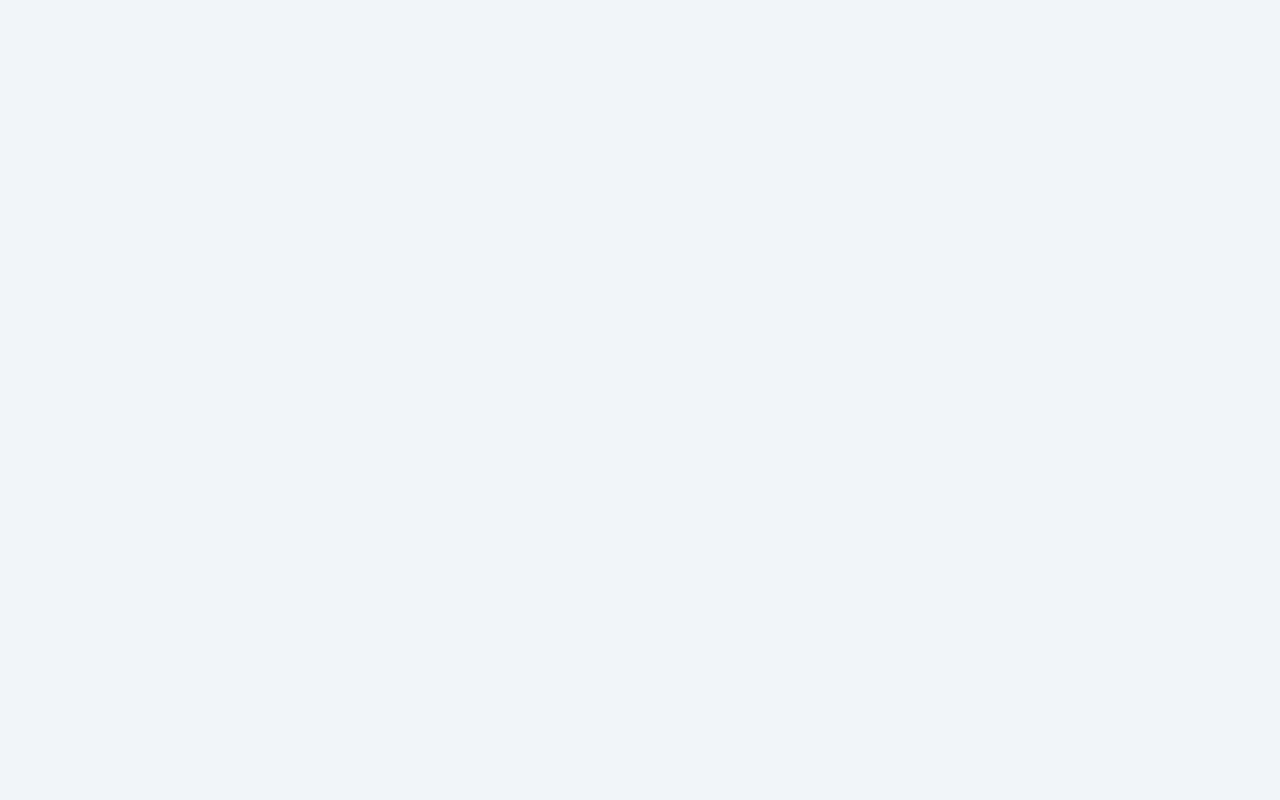
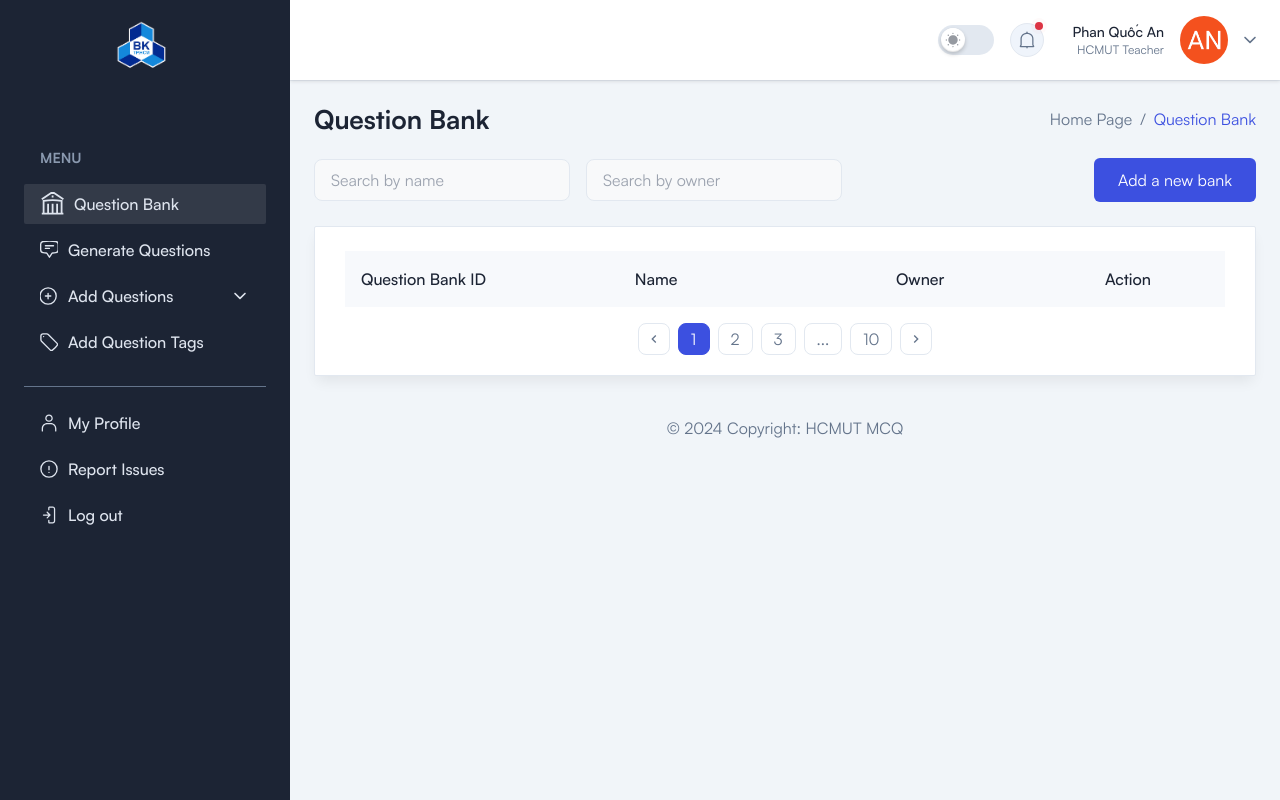
Before and after one commit to QuagHug/mcq_fe, a React (Vite) app: page /question-bank in a window 1280 px wide. Before the commit this address had no page. Built offline with nearby package versions, Linux system fonts and the light colour scheme.

Commit message:
add frontend code

```diff
--- a/src/components/Sidebar.tsx
+++ b/src/components/Sidebar.tsx
@@ -104,8 +104,8 @@ const Sidebar = ({ sidebarOpen, setSidebarOpen }: SidebarProps) => {
               {/* <!-- Menu Item Question Bank --> */}
               <li>
                 <NavLink
-                  to="#"
-                  className={`group relative flex items-center gap-2.5 rounded-sm py-2 px-4 font-medium text-bodydark1 duration-300 ease-in-out hover:bg-graydark dark:hover:bg-meta-4 ${pathname.includes('dashboard') &&
+                  to="/question-bank"
+                  className={`group relative flex items-center gap-2.5 rounded-sm py-2 px-4 font-medium text-bodydark1 duration-300 ease-in-out hover:bg-graydark dark:hover:bg-meta-4 ${pathname.includes('question-bank') &&
                     'bg-graydark dark:bg-meta-4'
                     }`}
                 >
@@ -120,7 +120,7 @@ const Sidebar = ({ sidebarOpen, setSidebarOpen }: SidebarProps) => {
               {/* <!-- Menu Item Generate Question --> */}
               <li>
                 <NavLink
-                  to="#" /*/calendar*/
+                  to="/generate-questions"
                   className={`group relative flex items-center gap-2.5 rounded-sm py-2 px-4 font-medium text-bodydark1 duration-300 ease-in-out hover:bg-graydark dark:hover:bg-meta-4 ${pathname.includes('calendar') &&
                     'bg-graydark dark:bg-meta-4'
                     }`}
--- a/src/pages/Dashboard/HomePage.tsx
+++ b/src/pages/Dashboard/HomePage.tsx
@@ -13,28 +13,33 @@ const ECommerce = () => {
           className="absolute inset-0 w-full h-full object-cover"
         />
         {/* Centered Content Block */}
-        <div className="absolute inset-0 flex items-center justify-center">
+        <div className="absolute inset-0 flex items-center justify-center p-4">
           <div
-            className="bg-black opacity-70 w-[80%] md:w-[60%] h-[400px] rounded-lg flex flex-col items-center justify-center p-6"
+            className="bg-black opacity-70 w-[95%] sm:w-[85%] md:w-[70%] lg:w-[60%]
+            h-auto min-h-[300px] md:h-[400px] rounded-lg flex flex-col items-center
+            justify-center p-4 sm:p-6"
           >
             {/* Heading */}
-            <h2 className="text-3xl font-bold text-white mb-4">
+            <h2 className="text-xl sm:text-2xl md:text-3xl font-bold text-white mb-2 sm:mb-4 text-center">
               Welcome to HCMUT MCQ
             </h2>
             {/* Paragraph */}
-            <p className="text-white text-center mb-6">
+            <p className="text-sm sm:text-base text-white text-center mb-4 sm:mb-6 px-2 sm:px-4">
               Join us to create multiple-choice tests to reinforce student
               knowledge and improve their scores.
             </p>
-            {/* Buttons in a horizontal row */}
-            <div className="flex gap-4">
-              <button className="w-40 px-6 py-3 text-white rounded-lg bg-[#1488DB] hover:bg-[#126fb5]">
+            {/* Buttons in a responsive grid/flex layout */}
+            <div className="flex flex-col sm:flex-row gap-2 sm:gap-4 w-full px-4 sm:px-0 sm:justify-center">
+              <button className="w-full sm:w-40 px-4 sm:px-6 py-2 sm:py-3 text-sm sm:text-base
+                text-white rounded-lg bg-[#1488DB] hover:bg-[#126fb5] transition-colors">
                 View Question
               </button>
-              <button className="w-40 px-6 py-3 text-white rounded-lg bg-[#1488DB] hover:bg-[#126fb5]">
+              <button className="w-full sm:w-40 px-4 sm:px-6 py-2 sm:py-3 text-sm sm:text-base
+                text-white rounded-lg bg-[#1488DB] hover:bg-[#126fb5] transition-colors">
                 Make New Questions
               </button>
-              <button className="w-40 px-6 py-3 text-white rounded-lg bg-[#1488DB] hover:bg-[#126fb5]">
+              <button className="w-full sm:w-40 px-4 sm:px-6 py-2 sm:py-3 text-sm sm:text-base
+                text-white rounded-lg bg-[#1488DB] hover:bg-[#126fb5] transition-colors">
                 Construct Test
               </button>
             </div>
--- /dev/null
+++ b/src/pages/GenerateQuestion.tsx
@@ -0,0 +1,12 @@
+import Breadcrumb from '../components/Breadcrumb';
+
+const GenerateQuestion = () => {
+    return (
+        <div className="space-y-6">
+            <Breadcrumb pageName="Generate Question" />
+
+        </div>
+    );
+};
+
+export default GenerateQuestion;
--- /dev/null
+++ b/src/pages/QuestionBank.tsx
@@ -0,0 +1,89 @@
+import Breadcrumb from '../components/Breadcrumb';
+
+const QuestionBank = () => {
+    return (
+        <div className="space-y-6">
+            <Breadcrumb pageName="Question Bank" />
+
+            <div className="flex flex-col sm:flex-row gap-4 items-center justify-between">
+                <div className="flex gap-4 w-full sm:w-auto">
+                    <input
+                        type="text"
+                        placeholder="Search by name"
+                        className="w-full sm:w-64 rounded-lg border border-stroke bg-[#F8F9FA] px-4 py-2 outline-none focus:border-primary dark:border-strokedark dark:bg-meta-4 dark:focus:border-primary"
+                    />
+                    <input
+                        type="text"
+                        placeholder="Search by owner"
+                        className="w-full sm:w-64 rounded-lg border border-stroke bg-[#F8F9FA] px-4 py-2 outline-none focus:border-primary dark:border-strokedark dark:bg-meta-4 dark:focus:border-primary"
+                    />
+                </div>
+
+                <button className="inline-flex items-center justify-center rounded-md bg-primary px-6 py-2.5 text-white hover:bg-opacity-90">
+                    Add a new bank
+                </button>
+            </div>
+
+            <div className="rounded-sm border border-stroke bg-white px-5 pt-6 pb-2.5 shadow-default dark:border-strokedark dark:bg-boxdark sm:px-7.5 xl:pb-1">
+                <div className="max-w-full overflow-x-auto">
+                    <table className="w-full table-auto">
+                        <thead>
+                            <tr className="bg-gray-2 text-left dark:bg-meta-4">
+                                <th className="min-w-[120px] py-4 px-4 font-medium text-black dark:text-white">
+                                    Question Bank ID
+                                </th>
+                                <th className="min-w-[150px] py-4 px-4 font-medium text-black dark:text-white">
+                                    Name
+                                </th>
+                                <th className="min-w-[120px] py-4 px-4 font-medium text-black dark:text-white">
+                                    Owner
+                                </th>
+                                <th className="py-4 px-4 font-medium text-black dark:text-white">
+                                    Action
+                                </th>
+                            </tr>
+                        </thead>
+                        <tbody>
+                            {/* Add table rows here */}
+                        </tbody>
+                    </table>
+                </div>
+
+
+                <div className="flex justify-center py-4">
+                    <div className="flex items-center gap-2">
+                        <button className="flex h-8 w-8 items-center justify-center rounded-lg border border-stroke hover:border-primary hover:bg-primary hover:text-white dark:border-strokedark">
+                            <svg className="h-4 w-4 fill-current" viewBox="0 0 24 24">
+                                <path d="M15.41 16.59L10.83 12l4.58-4.59L14 6l-6 6 6 6 1.41-1.41z" />
+                            </svg>
+                        </button>
+
+                        <button className="flex h-8 min-w-[32px] items-center justify-center rounded-lg border border-primary bg-primary px-3 text-white">
+                            1
+                        </button>
+                        <button className="flex h-8 min-w-[32px] items-center justify-center rounded-lg border border-stroke hover:border-primary hover:bg-primary hover:text-white dark:border-strokedark px-3">
+                            2
+                        </button>
+                        <button className="flex h-8 min-w-[32px] items-center justify-center rounded-lg border border-stroke hover:border-primary hover:bg-primary hover:text-white dark:border-strokedark px-3">
+                            3
+                        </button>
+                        <button className="flex h-8 min-w-[32px] items-center justify-center rounded-lg border border-stroke hover:border-primary hover:bg-primary hover:text-white dark:border-strokedark px-3">
+                            ...
+                        </button>
+                        <button className="flex h-8 min-w-[32px] items-center justify-center rounded-lg border border-stroke hover:border-primary hover:bg-primary hover:text-white dark:border-strokedark px-3">
+                            10
+                        </button>
+
+                        <button className="flex h-8 w-8 items-center justify-center rounded-lg border border-stroke hover:border-primary hover:bg-primary hover:text-white dark:border-strokedark">
+                            <svg className="h-4 w-4 fill-current" viewBox="0 0 24 24">
+                                <path d="M8.59 16.59L13.17 12 8.59 7.41 10 6l6 6-6 6-1.41-1.41z" />
+                            </svg>
+                        </button>
+                    </div>
+                </div>
+            </div>
+        </div>
+    );
+};
+
+export default QuestionBank;
--- a/src/routes/index.ts
+++ b/src/routes/index.ts
@@ -1,6 +1,8 @@
 import { lazy } from 'react';
 
 const Calendar = lazy(() => import('../pages/Calendar'));
+const QuestionBank = lazy(() => import('../pages/QuestionBank'));
+const GenerateQuestion = lazy(() => import('../pages/GenerateQuestion'));
 const Chart = lazy(() => import('../pages/Chart'));
 const FormElements = lazy(() => import('../pages/Form/FormElements'));
 const FormLayout = lazy(() => import('../pages/Form/FormLayout'));
@@ -12,9 +14,14 @@ const Buttons = lazy(() => import('../pages/UiElements/Buttons'));
 
 const coreRoutes = [
   {
-    path: '/calendar',
-    title: 'Calender',
-    component: Calendar,
+    path: '/question-bank',
+    title: 'Question Bank',
+    component: QuestionBank,
+  },
+  {
+    path: '/generate-questions',
+    title: 'Generate Questions',
+    component: GenerateQuestion,
   },
   {
     path: '/profile',
```
